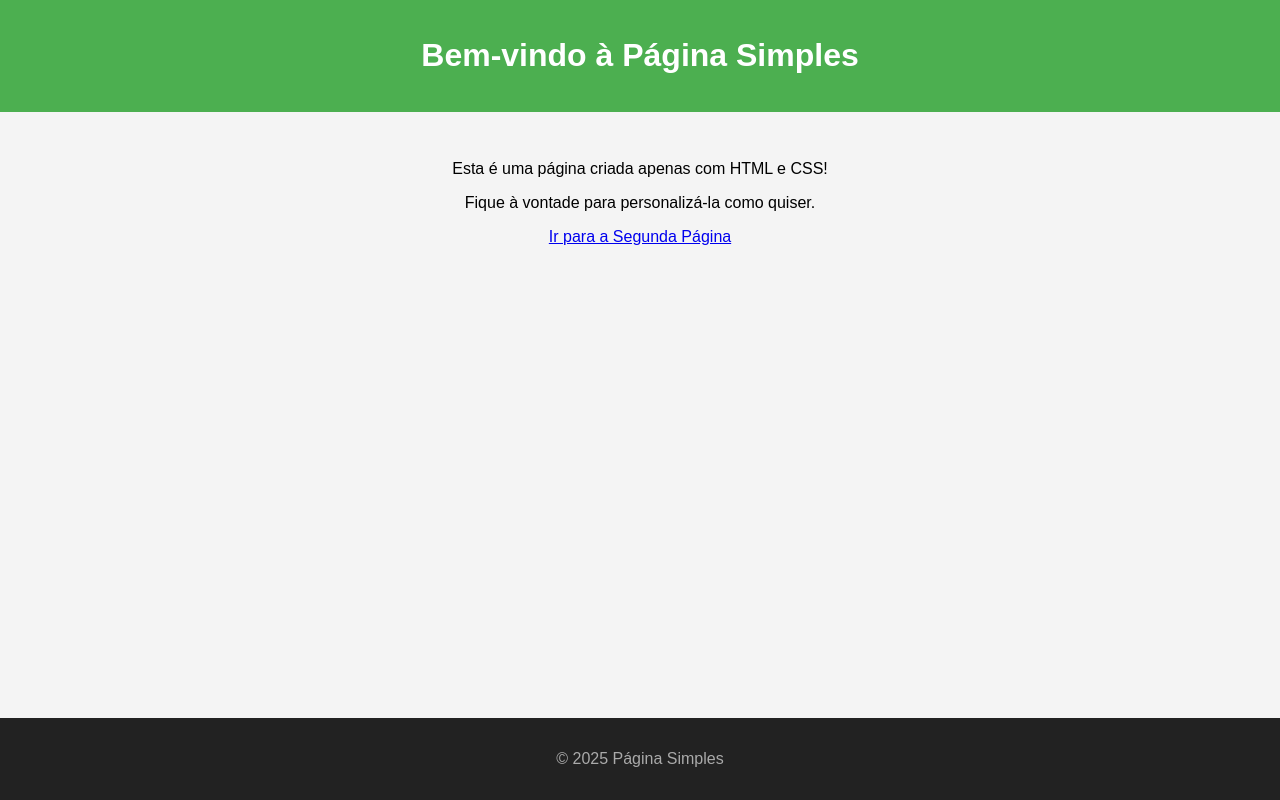
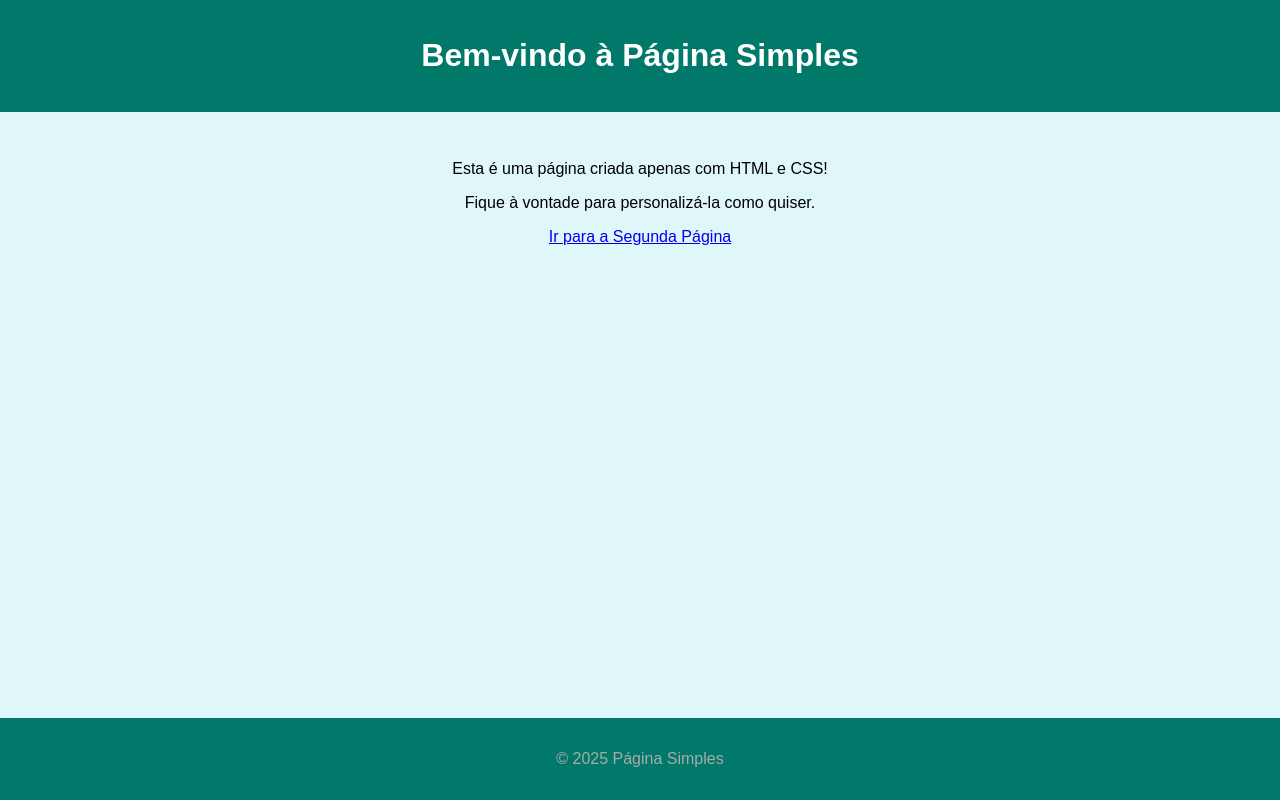
Before and after one commit to TiagoSPimentel/CG, a plain HTML site: page index.html in a window 1280 px wide. Drawn offline with Linux system fonts and the light colour scheme.

Commit message:
mudança de cor no arquivo style

```diff
--- a/style.css
+++ b/style.css
@@ -2,11 +2,11 @@ body {
     font-family: Arial, sans-serif;
     margin: 0;
     padding: 0;
-    background-color: #f4f4f4;
+    background-color: #e0f7fa;
     text-align: center;
 }
 header {
-    background-color: #4CAF50;
+    background-color: #00796b;;
     color: white;
     padding: 1em 0;
 }
@@ -14,7 +14,7 @@ main {
     padding: 2em;
 }
 footer {
-    background-color: #222;
+    background-color: #00796b;
     color: #aaa;
     padding: 1em 0;
     position: fixed;
```
